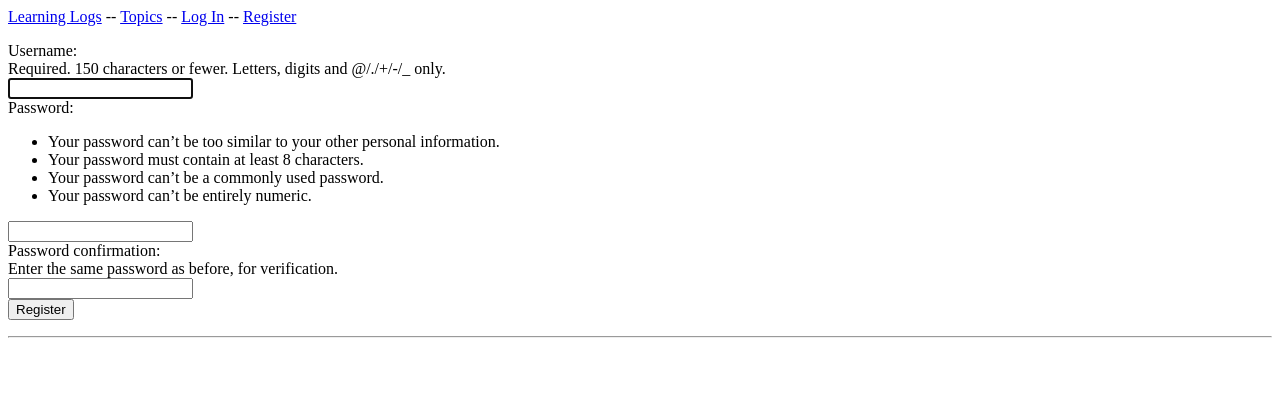
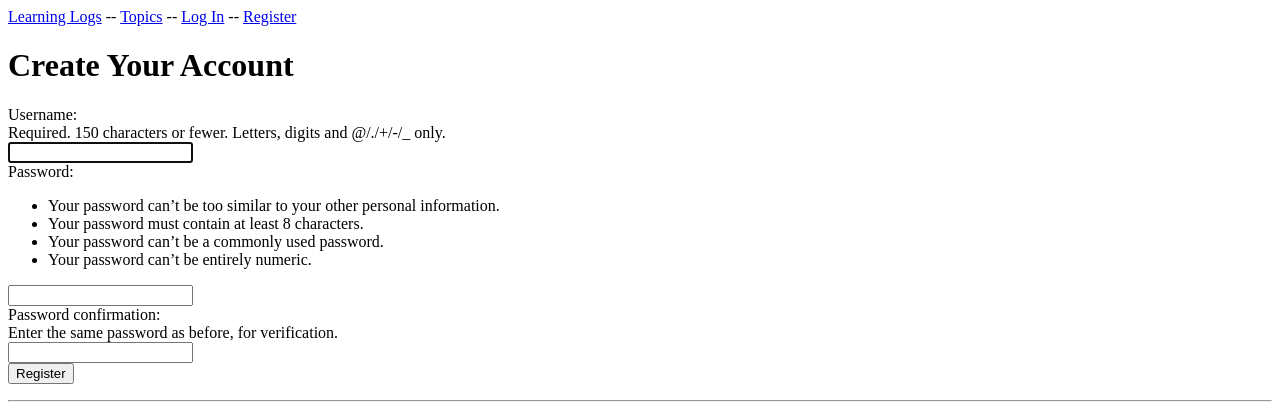
Before and after one commit to Binod-Bk/Django_Learning_Log_Project, a Django app: page /accounts/register/ in a window 1280 px wide. Shown: the top 420 px of the page. Run offline with Django 5.2, Linux system fonts and the light colour scheme.

Commit message:
Sign Up Page

```diff
--- a/accounts/templates/registration/register.html
+++ b/accounts/templates/registration/register.html
@@ -1,7 +1,7 @@
 {% extends 'learning_logs/base.html' %}
 
 {% block content %}
-
+<h1>Create Your Account</h1>
     <form action="{% url 'accounts:register' %}" method="post">
         {% csrf_token %}
         {{ form.as_div }}
```
Also changed, not shown: db.sqlite3.
